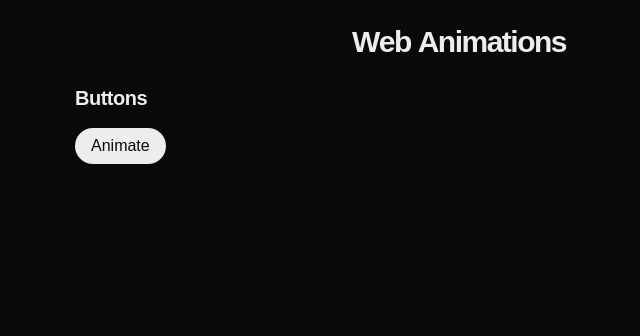
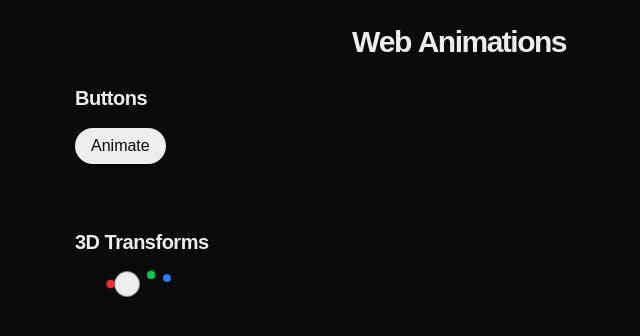
Before and after one commit to huancho/web-animations, a Next.js app: page / in a window 1280 px wide. Shown: the top 336 px of the page, without its empty margins (181-821 px from the left). Built offline with nearby package versions, Linux system fonts and the light colour scheme.

Commit message:
created a new 3d transforms section with 3d planet

```diff
--- a/src/app/page.tsx
+++ b/src/app/page.tsx
@@ -1,12 +1,14 @@
 import Header from '@/components/header/header';
 import ButtonSection from '@/components/buttons/button-section';
+import Section3D from '@/components/spinners/3d-section';
 
 export default function Home() {
   return (
     <>
       <Header />
-      <main>
+      <main className="space-y-16">
         <ButtonSection />
+        <Section3D />
       </main>
     </>
   );
--- /dev/null
+++ b/src/components/spinners/3d-planet/3d-planet.css
@@ -0,0 +1,38 @@
+.red-ball {
+    animation: orbit-red 6s linear infinite;
+}
+
+.blue-ball {
+    animation: orbit-blue 8s linear infinite;
+}
+
+.green-ball {
+    animation: orbit-green 5s linear infinite;
+}
+
+@keyframes orbit-red {
+    0% {
+        transform: translateX(0px) rotateY(0deg) translateZ(30px) rotateY(360deg);
+    }
+    100% {
+        transform: translateX(0px) rotateY(360deg) translateZ(30px) rotateY(0deg);
+    }
+}
+
+@keyframes orbit-blue {
+    0% {
+        transform: rotateX(-20deg) translateX(0px) rotateY(0deg) translateZ(45px) rotateY(-360deg) rotateX(20deg);
+    }
+    100% {
+        transform: rotateX(-20deg) translateX(0px) rotateY(-360deg) translateZ(45px) rotateY(0deg) rotateX(20deg);
+    }
+}
+
+@keyframes orbit-green {
+    0% {
+        transform: rotateX(15deg) translateX(0px) rotateY(0deg) translateZ(40px) rotateY(360deg) rotateX(-15deg);
+    }
+    100% {
+        transform: rotateX(15deg) translateX(0px) rotateY(360deg) translateZ(40px) rotateY(0deg) rotateX(-15deg);
+    }
+}
--- /dev/null
+++ b/src/components/spinners/3d-planet/3d-planet.tsx
@@ -0,0 +1,12 @@
+import './3d-planet.css';
+
+export default function Planet3D() {
+  return (
+    <div className="transform-3d perspective-normal ml-10">
+      <div className="w-6 h-6 bg-foreground rounded-full flex items-center justify-center translate-z-[20px]" />
+      <div className="w-2 h-2 rounded-full bg-red-500 red-ball absolute left-1/2 top-1/2 -translate-x-1/2 -translate-y-1/2" />
+      <div className="w-2 h-2 rounded-full bg-blue-500 blue-ball absolute left-1/2 top-1/2 -translate-x-1/2 -translate-y-1/2" />
+      <div className="w-2 h-2 rounded-full bg-green-500 green-ball absolute left-1/2 top-1/2 -translate-x-1/2 -translate-y-1/2" />
+    </div>
+  );
+}
--- /dev/null
+++ b/src/components/spinners/3d-section.tsx
@@ -0,0 +1,13 @@
+import { TypographyH2 } from '../typography/typography-h2';
+import Planet3D from './3d-planet/3d-planet';
+
+export default function Section3D() {
+  return (
+    <section className="max-w-screen-md mx-auto flex flex-col gap-4">
+      <TypographyH2>3D Transforms</TypographyH2>
+      <div className="flex flex-col gap-6 items-start">
+        <Planet3D />
+      </div>
+    </section>
+  );
+}
```
